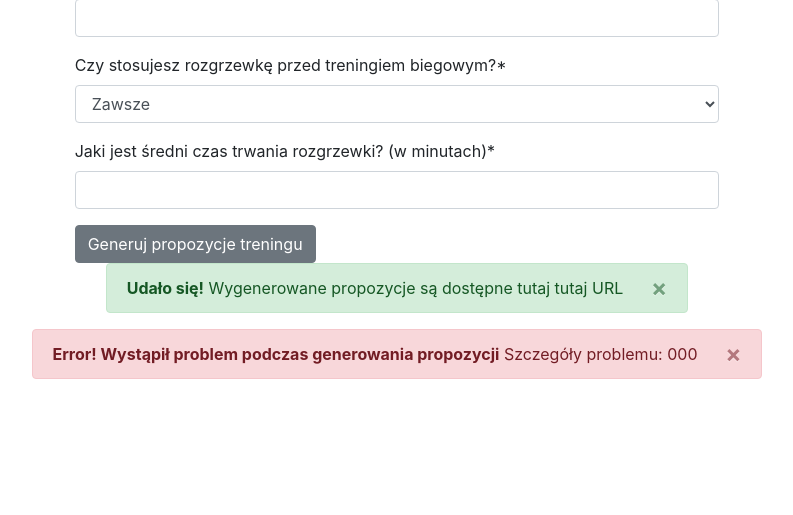
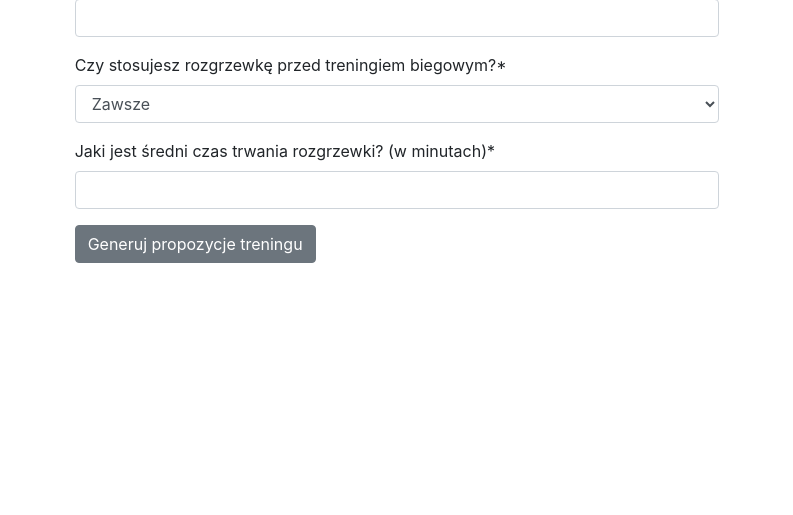
Before and after one commit to sebastian-jarosz/rtc, a Django app: template runtrainapp/templates/training/generate_training.html in a window 1280 px wide. Shown: the part 2031-2546 px from the top of the page, without its empty margins (243-1036 px from the left). After the commit the page ends 2294 px from the top, so only its background shows below. Run offline with Django 3.2, Linux system fonts and the light colour scheme; data comes from the database, SQL or seed files in the repository; tables that the repository leaves empty hold one stand-in row (values such as "Sample post"); the template is opened without the code that fills it: values that come from a table or form of the project are taken from there, most other values are stand-ins (such as "Sample title", 1, 10 or a date in 2020); some libraries are stand-ins or nearby versions.

Commit message:
Generate Training improvement

```diff
--- a/runtrainapp/templates/training/generate_training.html
+++ b/runtrainapp/templates/training/generate_training.html
@@ -16,32 +16,31 @@ Generate Training - Running Training Comrade
     <form action="/training/generator/" method="post" id="generatorForm">
         {% csrf_token %}
         {{ generate_training_form|crispy }}
-        <input type="submit" class="btn btn-secondary" value="Generuj propozycje treningu">
+        <input type="submit" class="btn btn-secondary" value="Generuj propozycje treningu" id="generateTraining">
+        <!-- Hidden spinner -->
+        <div class="spinner-border text-secondary" id="generateTrainingSpinner" style="display: none;"></div>
     </form>
 </div>
 
-
 <!-- Success msg -->
-<!--{% if running_training %}-->
 <div class="page-hero d-flex align-items-center justify-content-center">
-    <div class="alert alert-success alert-dismissible" id="generateTrainingSuccess">
+    <div class="alert alert-success alert-dismissible" id="generateTrainingSuccess" style="display: none;">
         <button type="button" class="close">&times;</button>
         <strong>Udało się!</strong>
-        Wygenerowane propozycje są dostępne tutaj tutaj URL
+        Wygenerowane propozycje są dostępne tutaj tutaj
+        <!-- TODO Start -->
+        <a href="{% url 'index' %}">URL</a>
     </div>
 </div>
-<!--{% endif %}-->
 
 <!-- Exception msg -->
-{% if exception %}
 <div class="page-hero d-flex align-items-center justify-content-center">
-    <div class="alert alert-danger alert-dismissible" id="generateTrainingError">
+    <div class="alert alert-danger alert-dismissible" id="generateTrainingError" style="display: none;">
         <button type="button" class="close">&times;</button>
-        <strong>Error! Wystąpił problem podczas generowania propozycji</strong>
-        Szczegóły problemu: {{ exception }}
+        <strong>Error!</strong>
+        Wystąpił problem podczas generowania propozycji
     </div>
 </div>
-{% endif %}
 {% endblock body_data %}
 
 {% block custom_js %}
--- a/runtrainapp/utils/constants.py
+++ b/runtrainapp/utils/constants.py
@@ -41,6 +41,7 @@ CONTEXT_TABLE = 'table'
 CONTEXT_TRAINING = 'training'
 CONTEXT_RUNNING_TRAINING = 'running_training'
 CONTEXT_FORM_RESPONSE = 'form_response'
+CONTEXT_FORM_USER = 'form_user'
 CONTEXT_ADD_TRAINING_FORM = 'add_training_form'
 CONTEXT_ADD_RUNNING_TRAINING_FORM = 'add_running_training_form'
 CONTEXT_ADD_GENERATE_TRAINING_FORM = 'generate_training_form'
```
Also changed, not shown: runtrainapp/managers/context_manager.py (+7 -0 lines), runtrainapp/views.py (+4 -10 lines), 1 other file.
